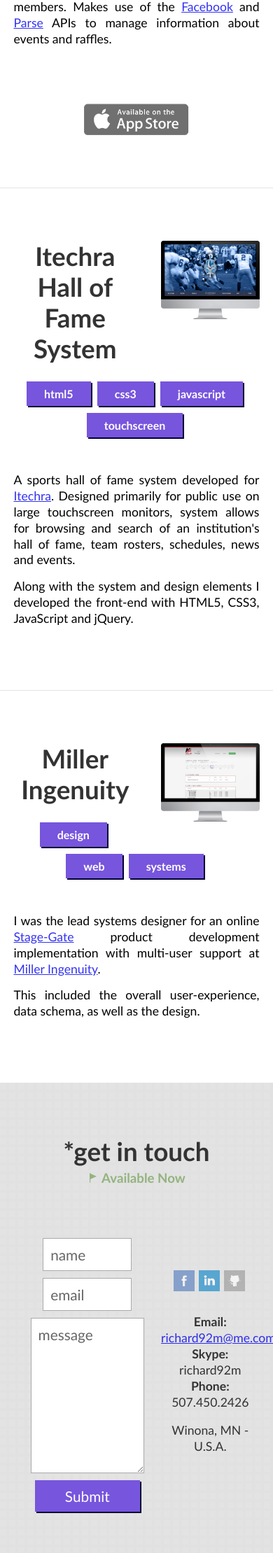
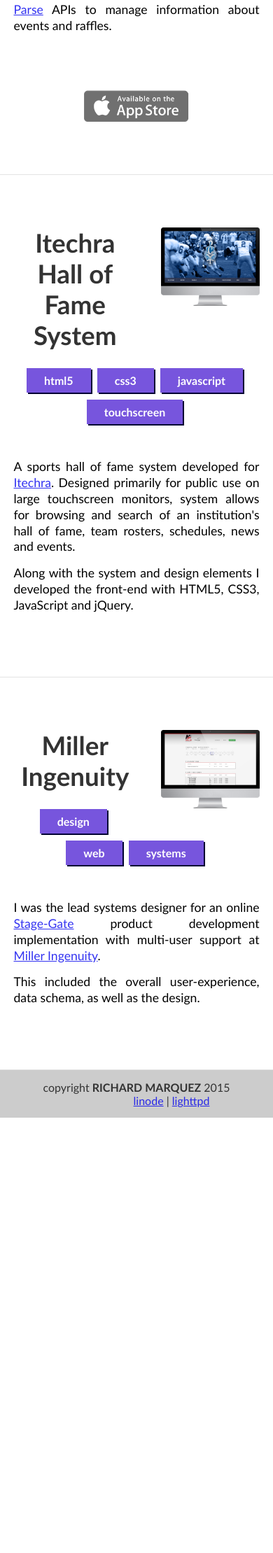
Before and after one commit to ramarquez1992/richardmarquez.org, a PHP site: page / in a window 390 px wide. Shown: the part 1421-3640 px from the top of the page at 70% size. After the commit the page ends 3018 px from the top, so only its background shows below. Run offline with PHP 8.4, Linux system fonts and the light colour scheme; some libraries are stand-ins or nearby versions.

Commit message:
removed contact form, mobile menu

```diff
--- a/css/_contact.scss
+++ /dev/null
@@ -1,64 +0,0 @@
-.contact {
-    padding-top: 0;  /* necessary for form-alert positioning */
-
-    h2, h3 {
-        text-align: center;
-    }
-
-    h2 {
-        padding-top: 75px;
-        text-transform: lowercase;
-    }
-
-    h3 {
-        margin-top: -20px;
-        margin-bottom: 75px;
-        color: #93b37f;
-    }
-
-    .gravatar {
-        width: 80px;
-        border: 1px solid #888;
-    }
-
-    .info {
-        width: 40%;
-        float: right;
-
-        h4 {
-            display: inline;
-        }
-
-        ul {
-            list-style-type: none;
-            padding: 0px;
-            margin-top: 30px;
-
-            li:last-child {
-                margin-top: 1em;
-            }
-        }
-    }
-
-    form {
-        input, textarea {
-            display: block;
-            margin-bottom: 10px;
-            padding: 10px;
-            border: 1px solid #aaa;
-            color: #666;
-            font-size: 1.3em;
-            font-family: $font-stack;
-            font-weight: normal;
-        }
-
-        input {
-            width: 30%;
-        }
-
-        textarea {
-            width: 40%;
-            height: 200px;
-        }
-    }
-}
--- a/css/_global.scss
+++ b/css/_global.scss
@@ -93,29 +93,6 @@ input.button {
     cursor: pointer;
 }
 
-.form-alert {
-    width: 100%;
-    text-align: center;
-    font-size: 1.2em;
-    font-weight: bold;
-    padding: 15px 0px;
-    text-transform: lowercase;
-}
-
-.green-alert {
-    border-top: 1px solid #383;
-    border-bottom: 1px solid #383;
-    background-color: #afa;
-    color: #383;
-}
-
-.red-alert {
-    border-top: 1px solid #c33;
-    border-bottom: 1px solid #c33;
-    background-color: #faa;
-    color: #c33;
-}
-
 .clear {
     clear: both;
 }
--- a/css/_large-screen.scss
+++ b/css/_large-screen.scss
@@ -3,8 +3,4 @@
         width: 900px;
         margin: auto;
     }
-
-    #mobile-buttons {
-        display: none;
-    }
 }
--- a/css/_small-screen.scss
+++ b/css/_small-screen.scss
@@ -99,40 +60,6 @@
         }
     }
 
-    .contact {
-        h2 {
-            padding-top: 25px;
-        }
-
-        h3 {
-            margin-bottom: 30px;
-        }
-
-        .info {
-            float: none;
-            width: 80%;
-            margin: auto;
-            margin-bottom: 50px;
-            text-align: center;
-
-            ul {
-                text-align: center;
-            }
-        }
-
-        .gravatar {
-            display: none;
-        }
-
-        form {
-            input, textarea {
-                width: 90%;
-                margin: auto;
-                margin-bottom: 10px;
-            }
-        }
-    }
-
     input.button {
         margin: auto;
         -webkit-appearance: none;
--- a/css/main.css
+++ b/css/main.css
@@ -78,25 +45,6 @@
     width: 250px;
     margin: 30px auto 0px auto;
     opacity: 1; }
-
-  .contact h2 {
-    padding-top: 25px; }
-  .contact h3 {
-    margin-bottom: 30px; }
-  .contact .info {
-    float: none;
-    width: 80%;
-    margin: auto;
-    margin-bottom: 50px;
-    text-align: center; }
-    .contact .info ul {
-      text-align: center; }
-  .contact .gravatar {
-    display: none; }
-  .contact form input, .contact form textarea {
-    width: 90%;
-    margin: auto;
-    margin-bottom: 10px; }
 
   input.button {
     margin: auto;
@@ -319,45 +247,4 @@ footer {
   .work .badge:hover {
     opacity: 1; }
 
-.contact {
-  padding-top: 0;
-  /* necessary for form-alert positioning */ }
-  .contact h2, .contact h3 {
-    text-align: center; }
-  .contact h2 {
-    padding-top: 75px;
-    text-transform: lowercase; }
-  .contact h3 {
-    margin-top: -20px;
-    margin-bottom: 75px;
-    color: #93b37f; }
-  .contact .gravatar {
-    width: 80px;
-    border: 1px solid #888; }
-  .contact .info {
-    width: 40%;
-    float: right; }
-    .contact .info h4 {
-      display: inline; }
-    .contact .info ul {
-      list-style-type: none;
-      padding: 0px;
-      margin-top: 30px; }
-      .contact .info ul li:last-child {
-        margin-top: 1em; }
-  .contact form input, .contact form textarea {
-    display: block;
-    margin-bottom: 10px;
-    padding: 10px;
-    border: 1px solid #aaa;
-    color: #666;
-    font-size: 1.3em;
-    font-family: calibri, helvetica-neue, helvetica, arial, sans-serif;
-    font-weight: normal; }
-  .contact form input {
-    width: 30%; }
-  .contact form textarea {
-    width: 40%;
-    height: 200px; }
-
 /*# sourceMappingURL=main.css.map */
--- a/css/main.scss
+++ b/css/main.scss
@@ -5,4 +5,3 @@
 @import 'footer';
 @import 'about';
 @import 'work';
-@import 'contact';
--- a/index.php
+++ b/index.html
@@ -1,44 +1,3 @@
-<?php
-
-function sanitize($data) {
-  $data = trim($data);
-  $data = stripslashes($data);
-  $data = htmlspecialchars($data);
-
-  return $data;
-}
-
-$error = '';
-$success = '';
-if ($_SERVER['REQUEST_METHOD'] == 'POST') {
-  if ($_POST['name'] && $_POST['name'] != 'name' &&
-    $_POST['email'] && $_POST['email'] != 'email' &&
-    $_POST['message'] && $_POST['message'] != 'message') {
-
-    $email = sanitize($_POST['email']);
-    if (filter_var($email, FILTER_VALIDATE_EMAIL)) {
-      $name = sanitize($_POST['name']);
-      $message = sanitize($_POST['message']);
-
-      $to      = 'richard92m@me.com';
-      $subject = "richardmarquez.xyz - $name";
-      $headers = "From: $email" . "\r\n" .
-            "Reply-To: $email" . "\r\n" .
-                'X-Mailer: PHP/' . phpversion();
-
-      mail($to, $subject, $message, $headers);
-      $success = 'Thanks for the message. I\'ll get back to you shortly.';
-    } else {
-        $error = 'Please enter a valid email.';
-    }
-
-  } else {
-    $error = 'Please fill out all fields.';
-  }
-}
-
-?>
-
 <!DOCTYPE html>
 <html lang="en">
   <head>
@@ -60,11 +19,6 @@ if ($_SERVER['REQUEST_METHOD'] == 'POST') {
     <header>
       <div class="container">
         <h1 id="title"><a href="index.php">[ Richard Marquez ]</a></h1>
-
-        <div id="mobile-buttons">
-          <a id="contact-button" class="button" href="#contact">Contact</a>
-          <div id="menu-button" class="button">Menu</div>
-        </div>
 
         <nav>
           <ul>
@@ -204,108 +158,6 @@ if ($_SERVER['REQUEST_METHOD'] == 'POST') {
       </div>
     </section>
 
-    <!--
-    <section class="work">
-      <div class="container">
-        <div class="pic">
-          <br/><br/><br/>
-          <img src="resources/portfolio/freac.png" alt="fre.ac" />
-        </div>
-
-        <h2>fre.ac</h2>
-
-        <ul class="skills">
-          <li>iOS</li>
-          <li>Swift</li>
-          <li>SpriteKit</li>
-          <li>Game</li>
-        </ul>
-
-        <p class="blurb">
-          fre.ac is an arena arcade game with an orginal hand-drawn style that
-          I am currently developing for the iOS platform to be released in Q2 of 2015.
-        </p>
-
-        <a href="https://github.com/richard92m/three.bar">
-        <img class="badge" src="resources/github_badge.png" alt="See on GitHub" />
-        </a>
-
-        <div class="clear"></div>
-      </div>
-    </section>
-    -->
-
-
-    <section id="contact" class="contact gray grid">
-      <?php
-        if ($error != '') {
-          ?>
-          <p class="form-alert red-alert">
-            <?=$error;?>
-          </p>
-          <?php
-        }
-
-        if ($success != '') {
-          ?>
-          <p class="form-alert green-alert">
-            <?=$success;?>
-          </p>
-          <?php
-        }
-      ?>
-      <div class="container">
-        <h2>*Get in Touch</h2>
-        <h3><img src="resources/available.png" alt="Available" /> Available Now</h3>
-
-        <div class="info">
-          <ul class="social-media">
-            <li><a href="https://www.facebook.com/richard92m"><img alt="Facebook" src="resources/social_media/facebook.png" /></a></li>
-            <li><a href="http://www.linkedin.com/pub/richard-marquez/84/927/733/"><img alt="LinkedIn" src="resources/social_media/linkedin.png" /></a></li>
-            <li><a href="https://github.com/richard92m"><img alt="GitHub" src="resources/social_media/github.png" /></a></li>
-          </ul>
-
-          <ul class="blurb">
-            <li><h4>Email:</h4> <a href="mailto:richard92m@me.com">richard92m@me.com</a></li>
-            <li><h4>Skype:</h4> richard92m</li>
-            <li><h4>Phone:</h4> 507.450.2426</li>
-            <li>Winona, MN - U.S.A.</li>
-          </ul>
-        </div>
-
-        <form id="contact-form" method="post" action="<?php echo htmlspecialchars($_SERVER['PHP_SELF']);?>#contact">
-
-          <input type="text" id="contact-name" name="name" value="<?php
-            if (isset($_POST['name']) && $success == '') {
-              echo $_POST['name'];
-            } else {
-              echo 'name';
-            }
-          ?>" />
-
-          <input type="text" id="contact-email" name="email" value="<?php
-            if (isset($_POST['email']) && $success == '') {
-              echo $_POST['email'];
-            } else {
-              echo 'email';
-            }
-          ?>" />
-
-          <textarea id="contact-message" name="message"><?php
-            if (isset($_POST['message']) && $success == '') {
-              echo $_POST['message'];
-            } else {
-              echo 'message';
-            }
-          ?></textarea>
-
-          <input class="button" type="submit" value="Submit" />
-        </form>
-
-        <div class="clear"></div>
-      </div>
-    </section>
-
     <footer>
       <p>
         Copyright <em>Richard Marquez</em> 2015
--- a/main.js
+++ b/main.js
@@ -1,7 +1,5 @@
 window.onload = function() {
   addLinkTargets('_blank');
-  menuInit();
-  contactFormInit();
 }
 
 function addLinkTargets(target) {
@@ -12,31 +10,3 @@ function addLinkTargets(target) {
     }
   });
 }
-
-function menuInit() {
-  $('#menu-button').click(function() {
-    $('nav').toggle();
-  });
-}
-
-function contactFormInit() {
-  inputInit($('#contact-name'), 'name');
-  inputInit($('#contact-email'), 'email');
-  inputInit($('#contact-message'), 'message');
-}
-
-function inputInit(input, value) {
-  $(input).focusin(function() {
-    if ($(this).val() == value) {
-      $(this).val('');
-      $(this).css('color', '#000');
-    }
-  });
-
-  $(input).focusout(function() {
-    if ($(this).val() == '') {
-      $(this).val(value);
-      $(this).css('color', '#666');
-    }
-  });
-}
```
Also changed, not shown: other parts of css/_small-screen.scss (+0 -39 lines), other parts of css/main.css (+1 -54 lines), 1 other file. Lines whose indentation alone changed are shown as unchanged.
